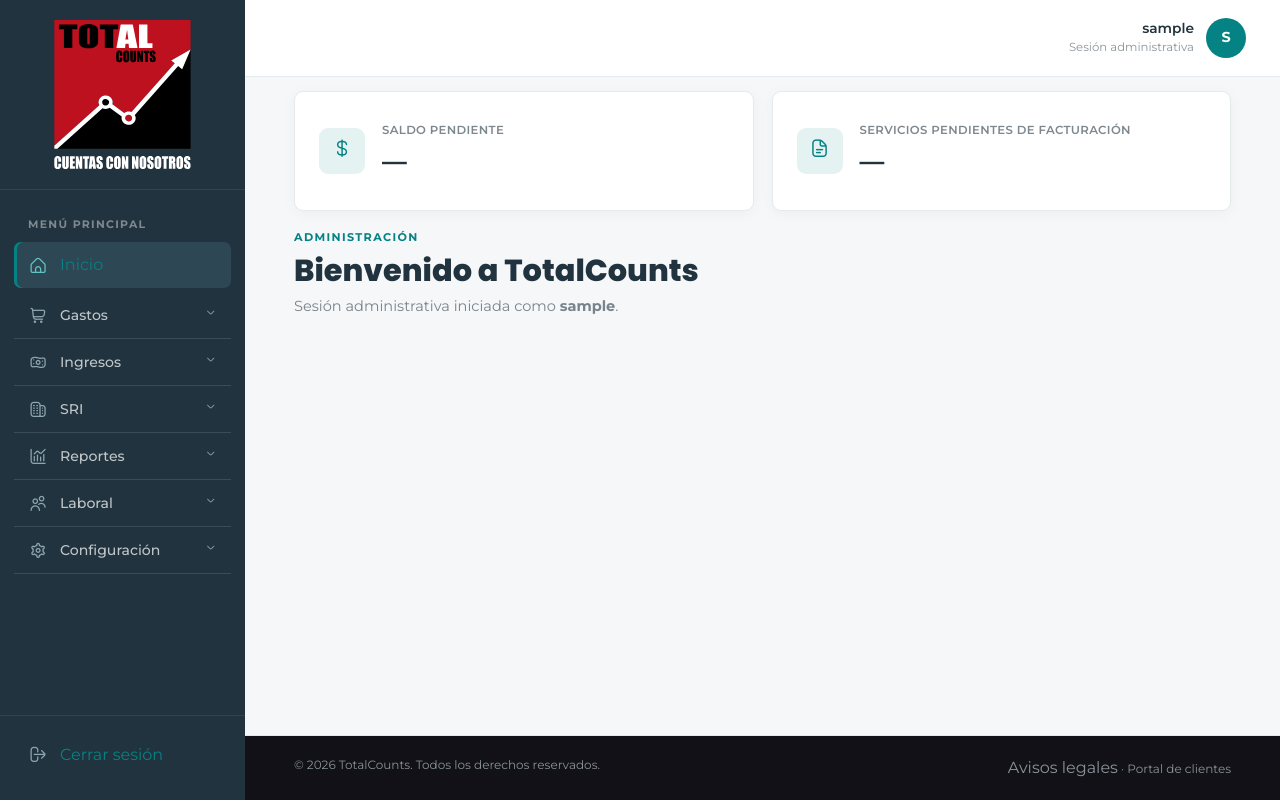
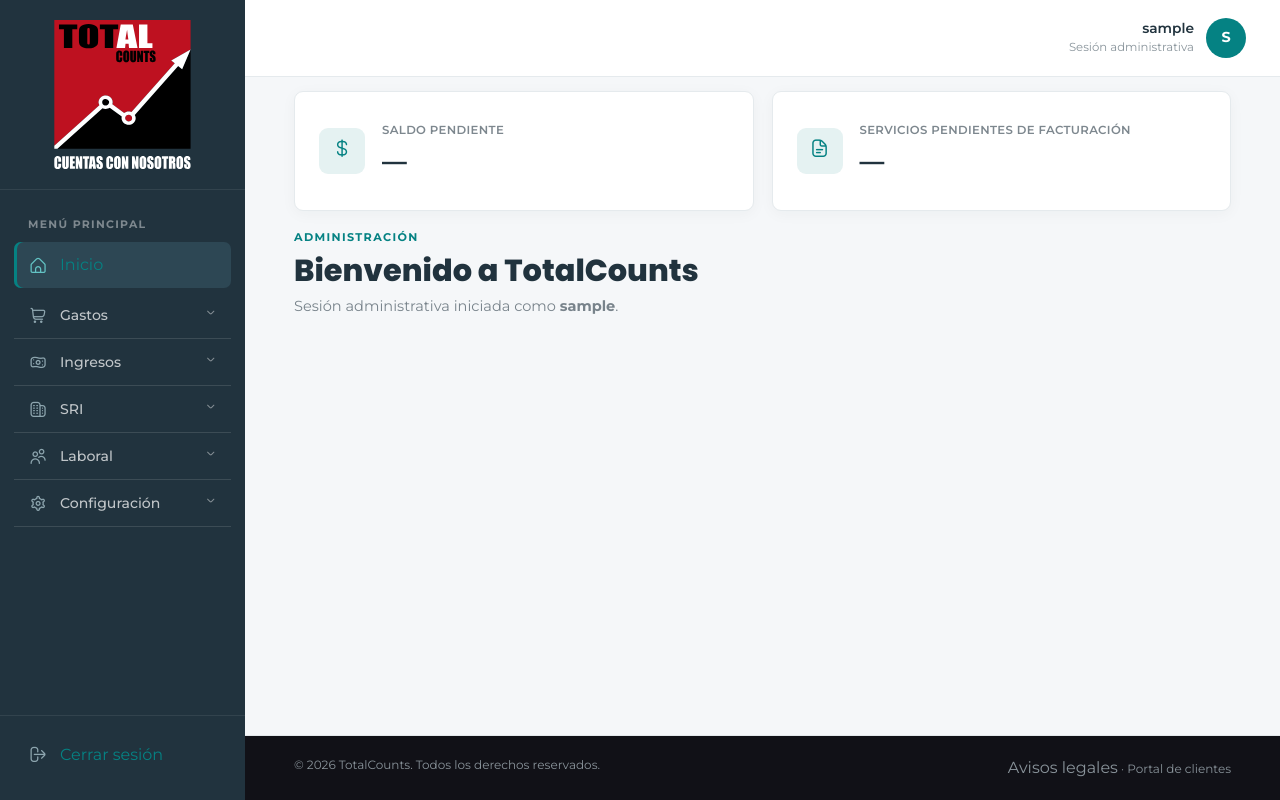
Before and after one commit to eldudyaguirre/TtCWeb, a Django app: page /portal/ in a window 1280 px wide. Run offline with Django 5.2, Linux system fonts and the light colour scheme; the visitor is signed in with stand-in values (Sample User, id 1); some libraries are stand-ins or nearby versions.

Commit message:
Eliminar modulo de reportes del menu

```diff
--- a/store/templates/portal-base.html
+++ b/store/templates/portal-base.html
@@ -69,19 +69,7 @@
                     </div>
                 </div>
 
-                <div class="portal-menu-group">
-                    <button type="button" class="portal-menu-item portal-menu-toggle" aria-expanded="false">
-                        <i class="fi fi-rr-chart-histogram portal-menu-icon"></i>
-                        <span>Reportes</span>
-                        <i class="fi fi-rr-angle-small-down portal-menu-arrow"></i>
-                    </button>
-                    <div class="portal-submenu">
-                        <a href="#" class="portal-submenu-item">Compras</a>
-                        <a href="#" class="portal-submenu-item">Ventas</a>
-                    </div>
-                </div>
-
-                <div class="portal-menu-group">
+                                <div class="portal-menu-group">
                     <button type="button" class="portal-menu-item portal-menu-toggle" aria-expanded="false">
                         <i class="fi fi-rr-users portal-menu-icon"></i>
                         <span>Laboral</span>
```
